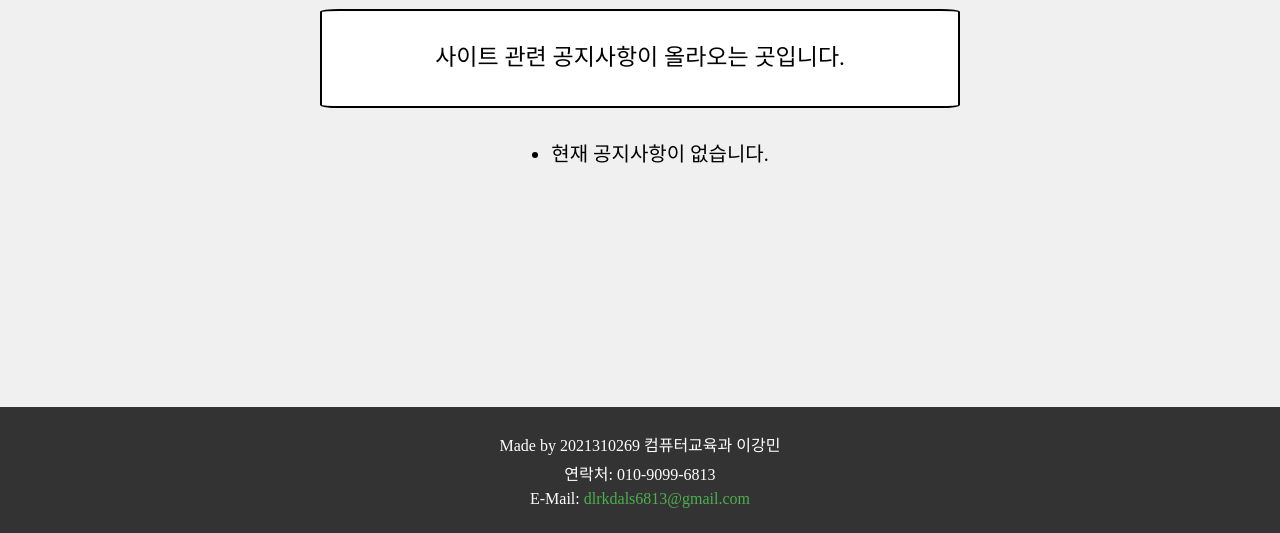
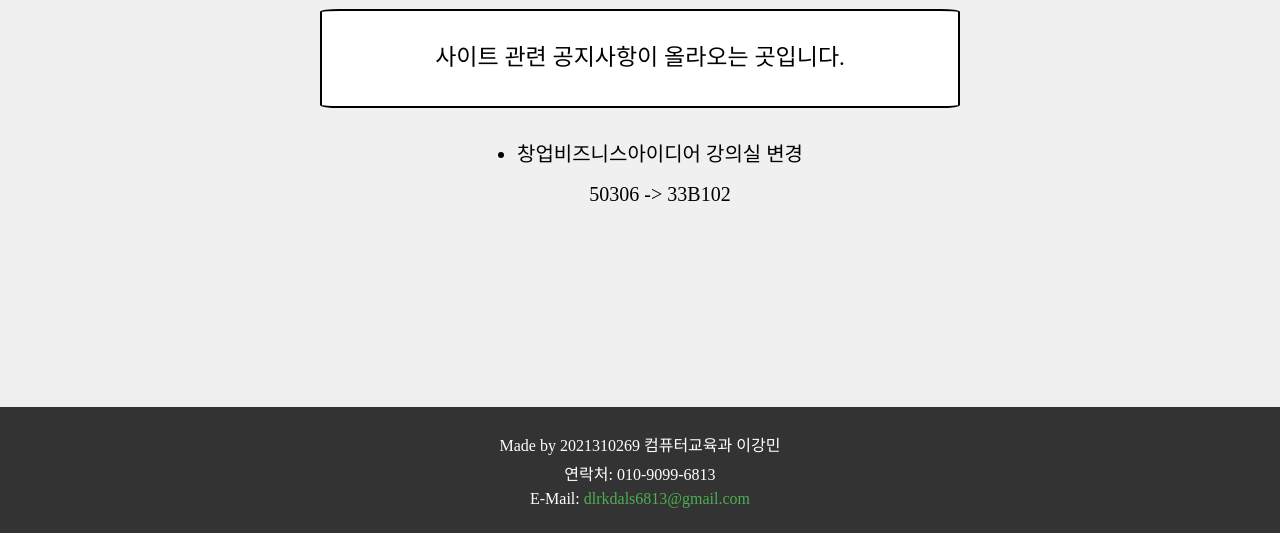
Before and after one commit to properusername/Web_Programming, a plain HTML site: page notice.html in a window 1280 px wide. Shown: the part 267-800 px from the top of the page. Drawn offline with Linux system fonts and the light colour scheme; a web font is replaced by a local one.

Commit message:
Update notice.html

```diff
--- a/notice.html
+++ b/notice.html
@@ -34,7 +34,8 @@
     </div>
     <div class="container">
         <ul>
-            <li>현재 공지사항이 없습니다.</a>
+            <li>창업비즈니스아이디어 강의실 변경<br>
+            50306 -> 33B102</li>
         </ul>
     </div>
     <footer>
```
